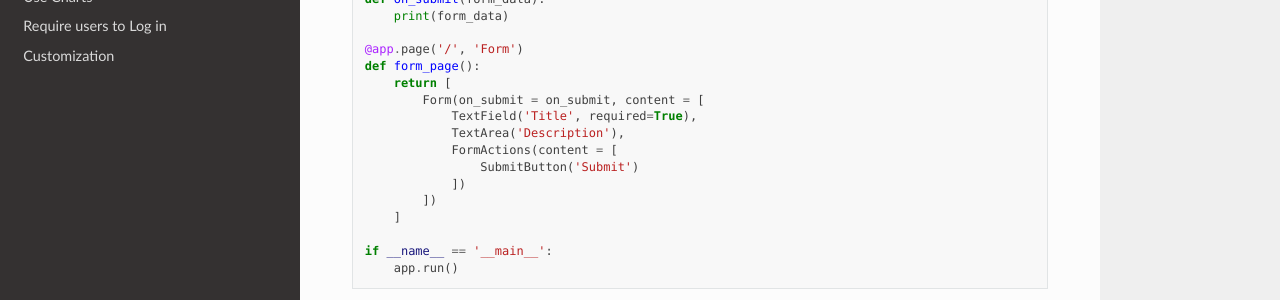
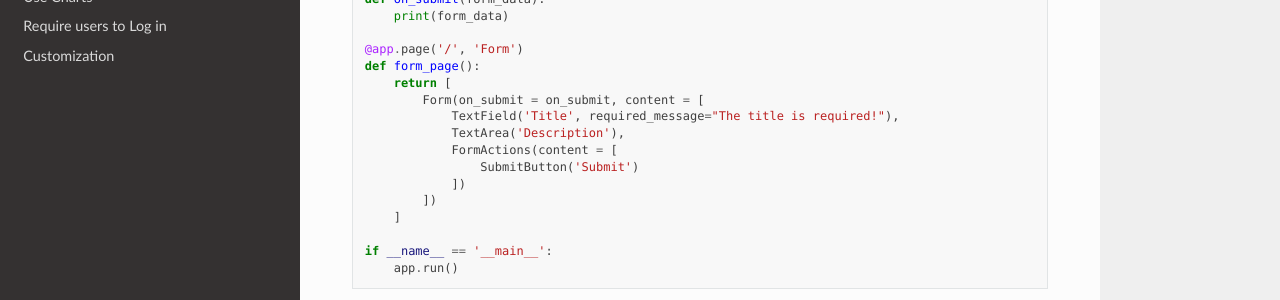
Before and after one commit to bigeyex/python-adminui, a Sphinx documentation site: the page built from docs/quickstart.rst, in a window 1280 px wide and 900 px high. Shown: the part 412-712 px from the top of the window. Built offline with Sphinx 7.4.7 and the Read the Docs theme 2.0.0, drawn with Linux system fonts in a browser that asks for light colours.

Commit message:
fixed README and quickstart to resolve #11

```diff
--- a/docs/quickstart.rst
+++ b/docs/quickstart.rst
@@ -20,7 +20,7 @@ Now create a python file for your project, say example.py:
     def form_page():
         return [
             Form(on_submit = on_submit, content = [
-                TextField('Title', required=True),
+                TextField('Title', required_message="The title is required!"),
                 TextArea('Description'),
                 FormActions(content = [
                     SubmitButton('Submit')
```
Also changed, not shown: README.md (+1 -1 lines).
